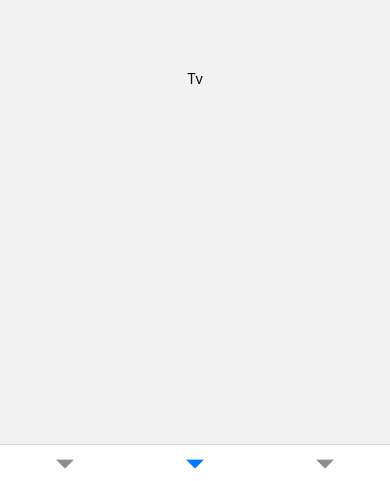
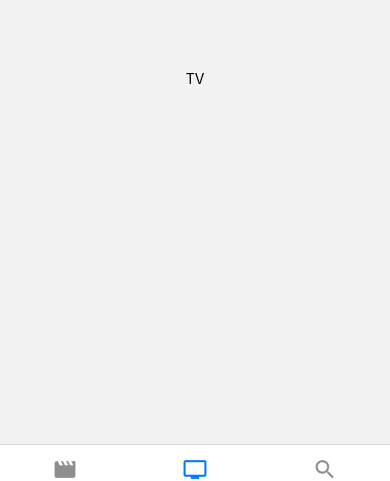
Before and after one commit to KeMezz/noovies, a React Native app: screen /TV in a window 390 px wide. Shown: the part 351-832 px from the top of the page. Built offline with nearby package versions, Linux system fonts and the light colour scheme.

Commit message:
implements icons on tab navigator

```diff
--- a/navigation/Tabs.js
+++ b/navigation/Tabs.js
@@ -3,15 +3,43 @@ import { createBottomTabNavigator } from "@react-navigation/bottom-tabs";
 import Movie from "../screens/Movie";
 import Tv from "../screens/Tv";
 import Search from "../screens/Search";
+import { MaterialIcons } from "@expo/vector-icons";
 
 const Tab = createBottomTabNavigator();
 
 const Tabs = () => {
   return (
-    <Tab.Navigator initialRouteName="Movies">
-      <Tab.Screen name="Movies" component={Movie} />
-      <Tab.Screen name="TV" component={Tv} />
-      <Tab.Screen name="Search" component={Search} />
+    <Tab.Navigator
+      initialRouteName="Movies"
+      screenOptions={{ tabBarShowLabel: false }}
+    >
+      <Tab.Screen
+        name="Movies"
+        component={Movie}
+        options={{
+          tabBarIcon: ({ color, size }) => (
+            <MaterialIcons name="movie" color={color} size={size} />
+          ),
+        }}
+      />
+      <Tab.Screen
+        name="TV"
+        component={Tv}
+        options={{
+          tabBarIcon: ({ color, size }) => (
+            <MaterialIcons name="tv" color={color} size={size} />
+          ),
+        }}
+      />
+      <Tab.Screen
+        name="Search"
+        component={Search}
+        options={{
+          tabBarIcon: ({ color, size }) => (
+            <MaterialIcons name="search" color={color} size={size} />
+          ),
+        }}
+      />
     </Tab.Navigator>
   );
 };
--- a/screens/Tv.js
+++ b/screens/Tv.js
@@ -3,7 +3,7 @@ import { View, Text } from "react-native";
 
 const Tv = () => (
   <View style={{ flex: 1, alignItems: "center", justifyContent: "center" }}>
-    <Text>Tv</Text>
+    <Text>TV</Text>
   </View>
 );
 
```
